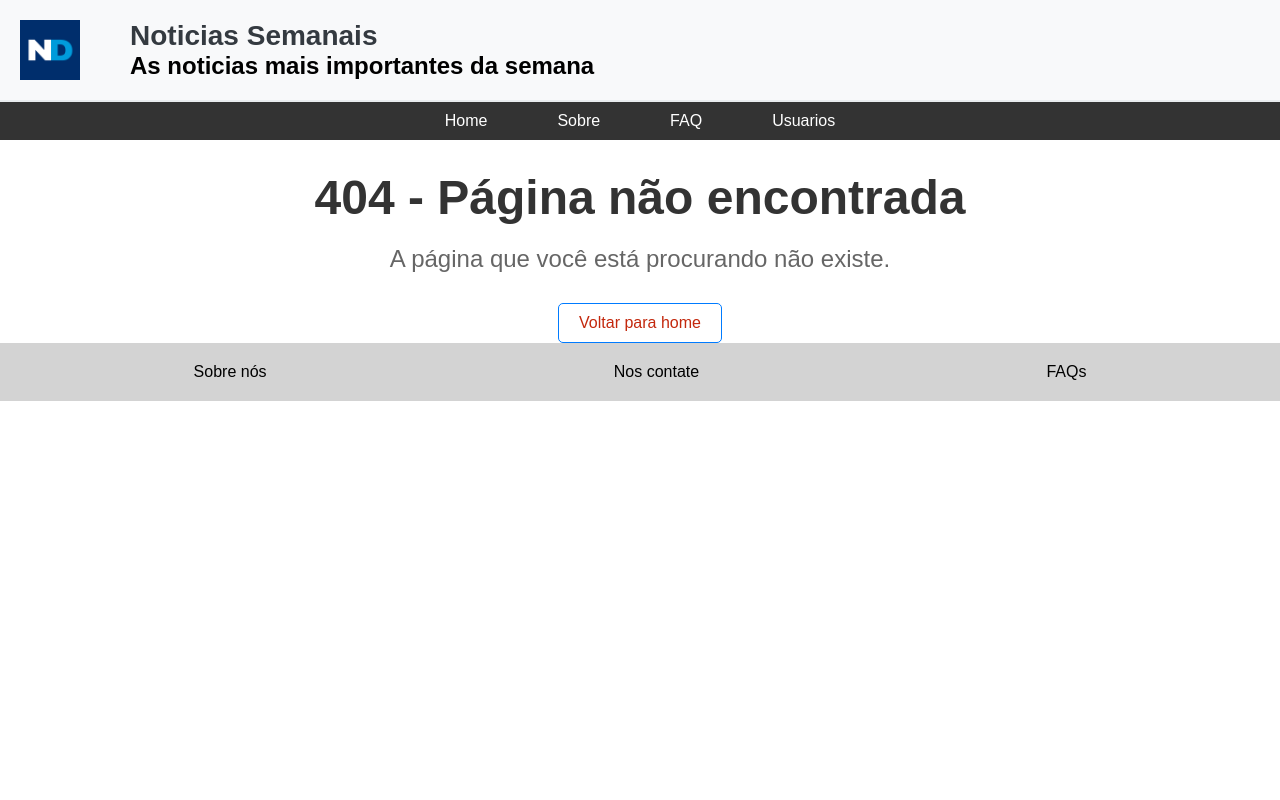
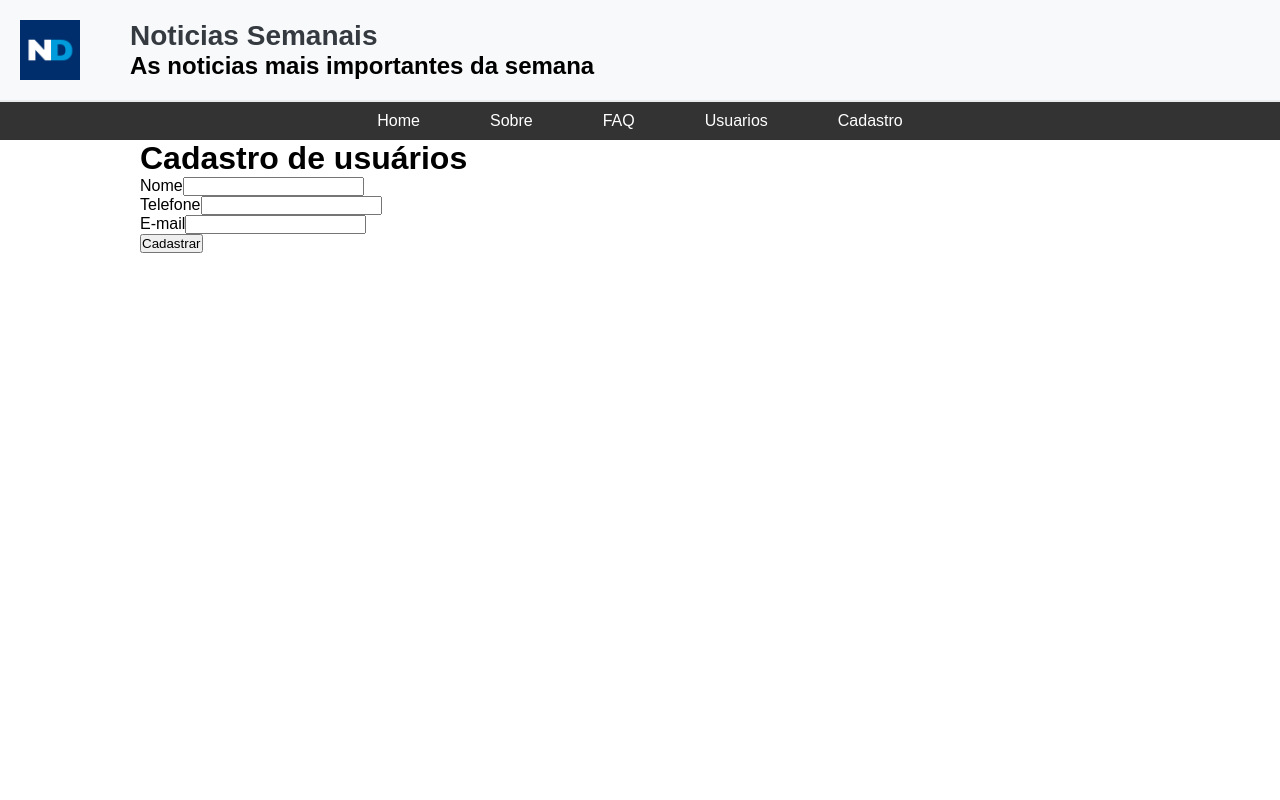
Before and after one commit to LVDEV07/web-tech-study, a React (Vite) app in the folder projeto-react/: page /cadastro in a window 1280 px wide. Before the commit this address had no page. Shown: the top 800 px of the page. Built offline with nearby package versions, Linux system fonts and the light colour scheme.

Commit message:
Cadastro de usuários

```diff
--- a/projeto-react/db.json
+++ b/projeto-react/db.json
@@ -1,8 +1,41 @@
 {
   "usuarios": [
-    { "nome": "João Silva", "telefone": "11999990001", "email": "João@gmail.com" },
-    { "nome": "Caio", "telefone": "44444444", "email": "Caio@gmail.com" },
-    { "nome": "Gustavo", "telefone": "33333333", "email": "Gustavo@gmail.com" }
+    {
+      "nome": "João Silva",
+      "telefone": "11999990001",
+      "email": "João@gmail.com",
+      "id": "jhOo85F2qgU"
+    },
+    {
+      "nome": "Caio",
+      "telefone": "44444444",
+      "email": "Caio@gmail.com",
+      "id": "Ke5nWF0T5QY"
+    },
+    {
+      "nome": "Gustavo",
+      "telefone": "33333333",
+      "email": "Gustavo@gmail.com",
+      "id": "6Bcpi0Qv4I4"
+    },
+    {
+      "nome": "asdad",
+      "telefone": "sadada",
+      "email": "adasad",
+      "id": "mYapyxV9nQI"
+    },
+    {
+      "nome": "weqeqeeq",
+      "telefone": "qweqeqeqwe",
+      "email": "qwewqeqeqwe",
+      "id": "7nSVBkUiRZU"
+    },
+    {
+      "nome": "13213",
+      "telefone": "1231313",
+      "email": "132213",
+      "id": "NFPVNMC3MaQ"
+    }
   ],
   "faq": [
     {
@@ -52,5 +85,6 @@
       "titulo": "O que fazemos",
       "texto": "Desenvolvemos sites, aplicações web e sistemas sob medida, sempre focando em desempenho, segurança e uma boa experiência para o usuário."
     }
-]
+  ],
+  "$schema": "./node_modules/json-server/schema.json"
 }
--- a/projeto-react/package.json
+++ b/projeto-react/package.json
@@ -13,7 +13,8 @@
     "json-server": "^1.0.0-beta.15",
     "react": "^19.2.8",
     "react-dom": "^19.2.8",
-    "react-router-dom": "^7.18.3"
+    "react-router-dom": "^7.18.3",
+    "react-toastify": "^11.1.0"
   },
   "devDependencies": {
     "@eslint/js": "^10.0.1",
--- /dev/null
+++ b/projeto-react/src/Pages/Cadastro/index.jsx
@@ -0,0 +1,81 @@
+import React, { useState } from 'react'
+import {toast, ToastContainer} from "react-toastify"
+import "../../../node_modules/react-toastify/dist/ReactToastify.css"
+
+export default function index() {
+  //estado para armazenar os dados do formulario
+
+  const [formData, setFormData] = useState({
+    nome: "",
+    telefone: "",
+    email: ""
+  });
+
+  // função para atualizar o estado ao digitar no formulario
+
+  const handleChange = (e) => {
+    const { name, value } = e.target; // alvo
+
+    setFormData((prevFormData) => ({
+      ...prevFormData,
+      [name]: value
+    }));
+  };
+
+  // função para enviar formulario
+  const handleSubmit = (e) => {
+    e.preventDefault();
+
+    if(formData.nome === "" || formData.telefone === "" || formData.email === ""){
+      toast.error("Preencha todos os campos")
+      return false;
+    }
+
+
+    fetch("http://localhost:3000/usuarios", {
+      method: "POST",
+      headers: {
+        "Content-Type": "application/json"
+      },
+      body: JSON.stringify(formData)
+    }).then((response) => response.json())
+      .then((data) => {
+        console.log("Usuário cadastrado com sucesso:", data);
+
+        toast.success("Usuário cadastrado com sucesso")
+        setFormData({
+          nome: "",
+          telefone: "",
+          email: ""
+        });
+      });
+  }
+
+
+  return (
+    <main className='container'>
+      <h1>Cadastro de usuários</h1>
+      <form onSubmit={handleSubmit}>
+
+        <article className='form-control'>
+          <label htmlFor="nome">Nome</label>
+          <input type="text" name='nome' value={formData.nome} onChange={handleChange} />
+        </article>
+
+        <article className='form-control'>
+          <label htmlFor="telefone">Telefone</label>
+          <input type="text" name='telefone' value={formData.telefone} onChange={handleChange} />
+        </article>
+
+        <article className='form-control'>
+          <label htmlFor="email">E-mail</label>
+          <input type="text" name='email' value={formData.email} onChange={handleChange} />
+        </article>
+
+        <button type='submit'>Cadastrar</button>
+
+        <ToastContainer />
+      </form>
+    </main>
+  );
+}
--- a/projeto-react/src/Router.jsx
+++ b/projeto-react/src/Router.jsx
@@ -5,7 +5,7 @@
 import Nav from "./components/nav"
 import Faq from "./Pages/Faq"
 import Usuarios from "./Pages/Usuarios"
-
+import Cadastro from "./Pages/Cadastro"
 export default function Router() {
   return (
     <BrowserRouter>
@@ -15,6 +15,7 @@
             <Route path="/sobre" element={<Sobre/>}/>
             <Route path="/faq" element={<Faq/>}/>
             <Route path="/usuarios" element={<Usuarios/>}/>
+            <Route path="/cadastro" element={<Cadastro/>}/>
             <Route path="*" element={<NotFound/>}/>
 
         </Routes>
--- a/projeto-react/src/components/nav/index.jsx
+++ b/projeto-react/src/components/nav/index.jsx
@@ -26,6 +26,13 @@
                         Usuarios
                     </Link>
                 </li>
+
+                <li>
+
+                    <Link to="/cadastro">
+                        Cadastro
+                    </Link>
+                </li>
             </ul>
         </nav>
     )
```
Also changed, not shown: 1 other file (tests, documents, lock files or other folders). Lines whose indentation alone changed are shown as unchanged.
